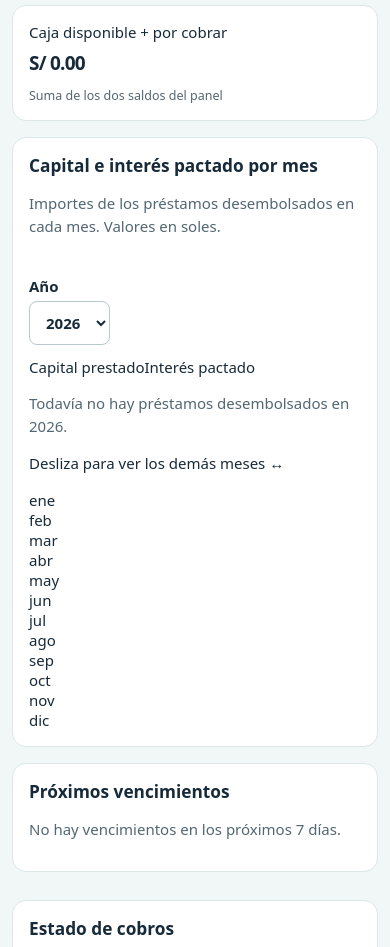
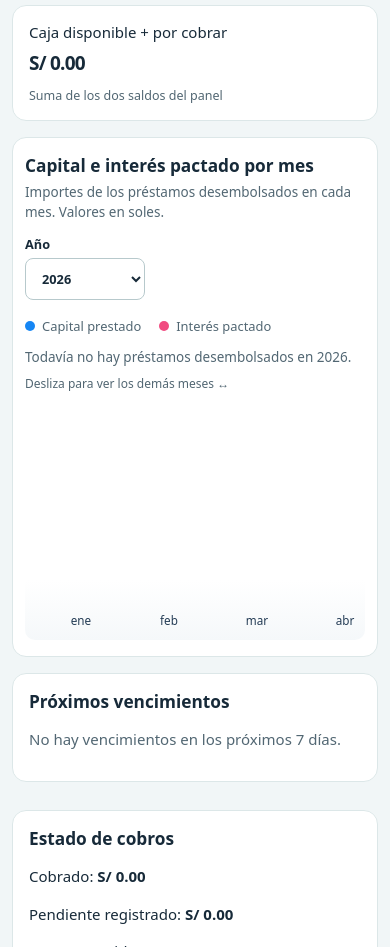
Before and after one commit to Dieg0Santos1/PaginaPrestamos, a React (Vite) app in the folder react-app/: page / in a window 390 px wide. Shown: the part 1020-1967 px from the top of the page. Built offline with nearby package versions, Linux system fonts and the light colour scheme.

Commit message:
Diseñar gráfica mensual adaptable a móvil

```diff
--- a/react-app/src/styles.css
+++ b/react-app/src/styles.css
@@ -15,6 +15,29 @@
 .cash-entry-row{display:grid;grid-template-columns:repeat(2,minmax(0,1fr));align-items:end;gap:12px}
 .cash-entry-row label{min-width:0;margin:0}
 .cash-actions{margin-top:12px}
+.monthly-loans-chart{padding:22px 24px}
+.chart-heading{align-items:flex-start;gap:20px}
+.chart-heading h2{margin-bottom:5px}
+.chart-heading p{margin:0;font-size:.9rem}
+.chart-heading label{margin:0;min-width:95px;font-size:.85rem}
+.chart-heading select{min-height:38px}
+.chart-legend{display:flex;flex-wrap:wrap;gap:18px;margin:17px 0 12px;color:#526773;font-size:.86rem}
+.chart-legend span{display:inline-flex;align-items:center;gap:7px}
+.chart-legend i{display:inline-block;width:10px;height:10px;border-radius:50%}
+.chart-empty{margin:0 0 8px;font-size:.9rem}
+.chart-swipe-hint{display:none;margin:0 0 8px;color:#526773;font-size:.8rem}
+.legend-capital{background:#1686f4}
+.legend-interest{background:#f14b80}
+.monthly-chart-scroll{overflow-x:auto;max-width:100%;border-radius:10px;background:linear-gradient(#fff 75%,#f5f8fa)}
+.monthly-chart-bars{display:grid;grid-template-columns:repeat(12,minmax(88px,1fr));min-width:1056px;padding:16px 12px 12px}
+.chart-month{display:flex;flex-direction:column;align-items:center;min-width:0}
+.chart-pair{display:flex;align-items:flex-end;justify-content:center;gap:8px;height:185px}
+.chart-series{display:flex;flex-direction:column;align-items:center;justify-content:flex-end;width:36px;height:100%}
+.chart-value{margin-bottom:6px;color:#3e5872;font-size:.69rem;font-weight:650;white-space:nowrap}
+.chart-bar{display:block;width:16px;border-radius:9px 9px 3px 3px}
+.chart-bar.capital{background:linear-gradient(#00d0e4,#1658fa)}
+.chart-bar.interest{background:linear-gradient(#ff9db3,#eb1658)}
+.chart-month-name{margin-top:10px;color:#243c55;font-size:.78rem}
 .consent-line{display:flex;align-items:flex-start;gap:10px;font-weight:500;line-height:1.4}
 .consent-line input{flex:none;width:18px;height:18px;min-height:18px;margin:2px 0 0;accent-color:#087b66}
 .loan-list{padding:0;border:0;background:transparent}
@@ -65,6 +88,10 @@
   .loan-accordion-body{padding:8px 12px 12px}
   .report-actions button{width:100%}
   .cash-entry-row{grid-template-columns:1fr}
+  .monthly-loans-chart{padding:16px 12px}
+  .chart-heading{flex-direction:column;gap:12px}
+  .chart-heading label{width:120px}
+  .chart-swipe-hint{display:block}
 }
 @media(max-width:420px){
   .metrics{grid-template-columns:1fr}
```
